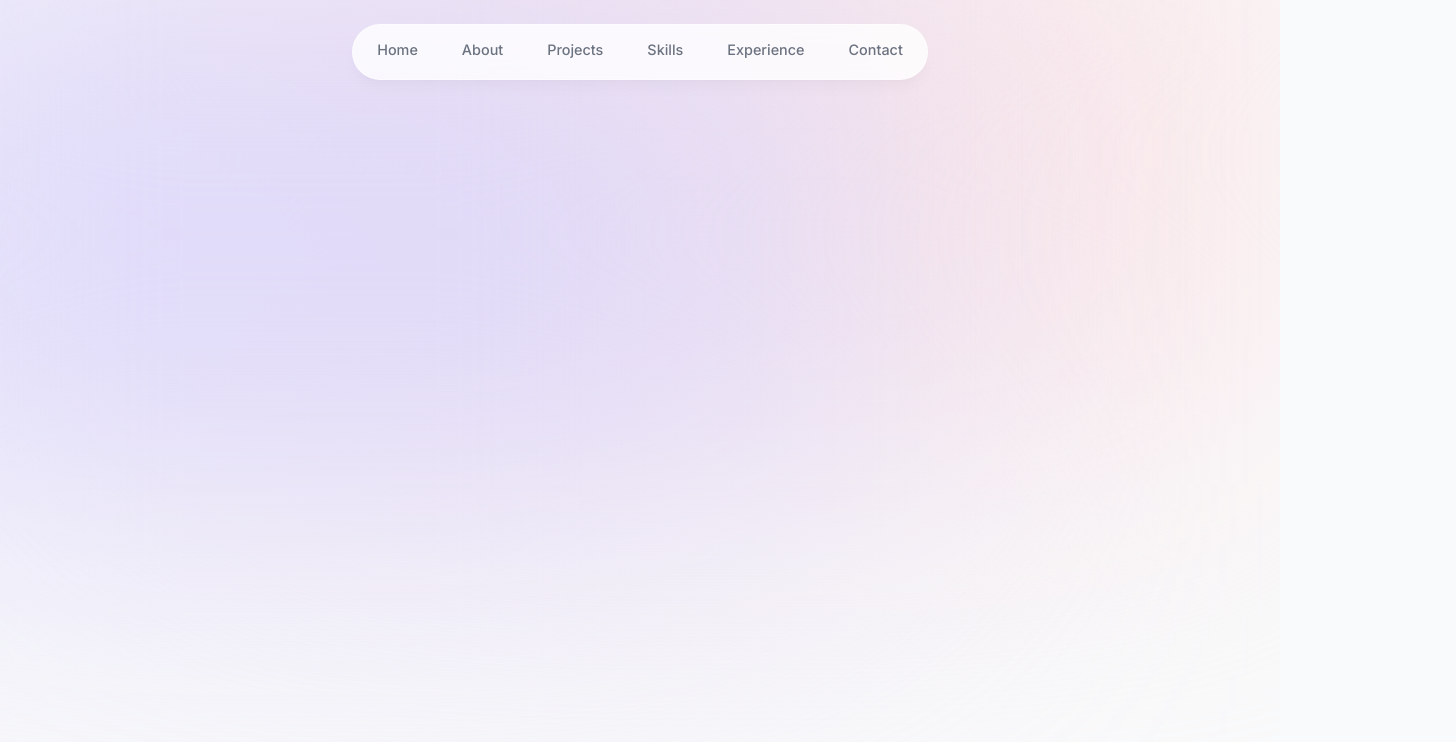
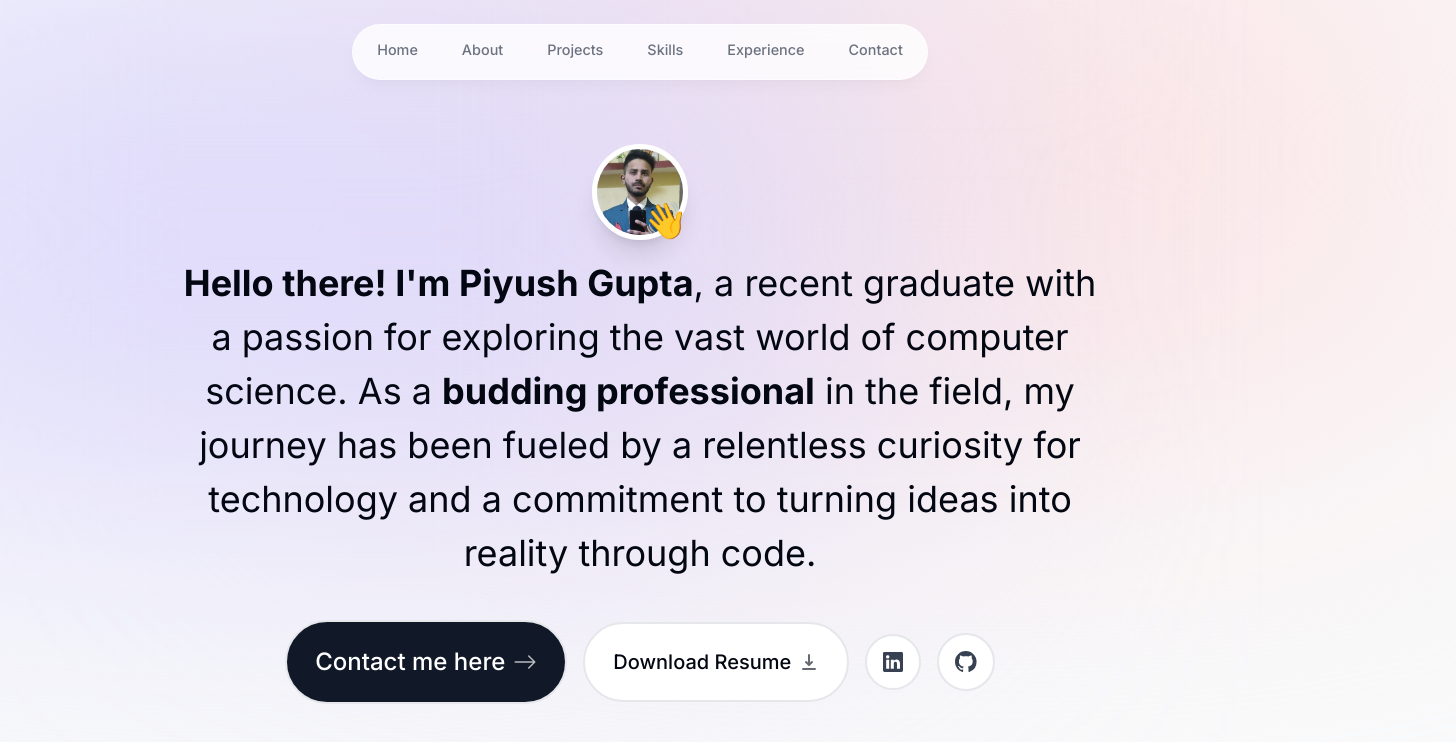
Before and after one commit to piyush-gupta123/Portfolio, a Next.js app: page / in a window 1280 px wide. Shown: the top 742 px of the page, 1456 px wide, since content can reach past the window. Built offline with nearby package versions, Linux system fonts and the light colour scheme.

Commit message:
Intro completed

```diff
--- a/app/layout.tsx
+++ b/app/layout.tsx
@@ -16,8 +16,8 @@ export default function RootLayout({
 }) {
   return (
     <html lang="en">
-      <body className={`${inter.className} bg-gray-50 text-gray-950`}>
-        <div className="bg-[#fbe2e3] relative -z-10 top-[-6rem] right-[-11rem] h-[31.25rem]
+      <body className={`${inter.className} bg-gray-50 top-0 text-gray-950 pt-28 sm:pt-36`}>
+        <div className="bg-[#fbe2e3] absolute -z-10 top-[-6rem] right-[-11rem] h-[31.25rem]
         w-[31.25rem] rounded-ful blur-[10rem]
         sm:w-[68.75rem]
         "></div>
--- a/app/page.tsx
+++ b/app/page.tsx
@@ -1,7 +1,9 @@
+import Intro from "@/components/intro";
+
 export default function Home() {
   return (
-    <main className="">
-
+    <main className="flex flex-col items-center px-4">
+      <Intro />
     </main>
   )
 }
--- /dev/null
+++ b/components/intro.tsx
@@ -0,0 +1,95 @@
+"use client";
+
+import Image from "next/image";
+import React from "react";
+import image from "@/public/profile.jpg";
+import { motion } from "framer-motion";
+import Link from "next/link";
+import { BsArrowRight, BsGithub, BsLinkedin } from "react-icons/bs";
+import { HiDownload } from "react-icons/hi";
+
+export default function Intro() {
+  return (
+    <section className="mb-28 max-w-[60rem] text-center sm:mb-0">
+      <div className="flex items-center justify-center">
+        <div className="relative">
+          <motion.div
+            initial={{ opacity: 0, scale: 0 }}
+            animate={{ opacity: 1, scale: 1 }}
+            transition={{
+              type: "tween",
+              duration: 0.2,
+            }}
+          >
+            <Image
+              src={image}
+              alt="Piyush Profile"
+              width="192"
+              height="192"
+              quality="95"
+              priority={true}
+              className="h-24 w-24 rounded-full border-[0.35rem] border-white
+                object-cover shadow-xl"
+            />
+            <motion.span
+              className="text-4xl absolute bottom-0 right-0"
+              initial={{ opacity: 0, scale: 0 }}
+              animate={{ opacity: 1, scale: 1 }}
+              transition={{
+                type: "spring",
+                stiffness: 125,
+                delay: 0.1,
+                duration: 0.7,
+              }}
+            >
+              👋
+            </motion.span>
+          </motion.div>
+        </div>
+      </div>
+      <motion.p
+        className="mb-10 mt-4 px-4 font-small text-m !leading-[1.5] sm:text-4xl"
+        initial={{ opacity: 0, y: 100 }}
+        animate={{ opacity: 1, y: 0 }}
+      >
+        <span className="font-bold">Hello there! I'm Piyush Gupta</span>, a
+        recent graduate with a passion for exploring the vast world of computer
+        science. As a <span className="font-bold">budding professional</span> in
+        the field, my journey has been fueled by a relentless curiosity for
+        technology and a commitment to turning ideas into reality through code.
+      </motion.p>
+
+      <motion.div className="flex flex-col sm:flex-row gap-4 px-4 text-lg font-medium items-center justify-center"
+        initial={{ opacity: 0, y: 100 }}
+        animate={{ opacity: 1, y: 0 }}
+        transition={{
+            delay: 0.1,
+        }}
+      >
+        <Link
+          href="#contact"
+          className="bg-gray-900 px-7 py-6 text-white flex items-center gap-2 rounded-full
+           text-2xl border-2 cursor-pointer outline-none focus:scale-110 hover:scale-110 hover:bg-gray-900
+           active:scale-105 transition group"
+        >
+          Contact me here <BsArrowRight className="opacity-70 group-hover:translate-x-1 transition" />
+        </Link>
+        <a className="bg-white text-xl px-7 py-6 flex items-center gap-2 border-2 rounded-full cursor-pointer outline-none focus:scale-110 hover:scale-110 hover:bg-white
+           active:scale-105 transition group">
+          Download Resume <HiDownload className="opacity-60 group-hover:translate-y-1 transition" />
+        </a>
+        <a className="bg-white p-4 text-xl text-gray-700 flex items-center gap-2 rounded-full border-2 cursor-pointer outline-none focus:scale-110 hover:scale-110 hover:bg-white
+           active:scale-105 transition group">
+          <BsLinkedin />
+        </a>
+        <a
+          className="bg-white p-4 text-gray-700 flex items-center gap-2 rounded-full border-2
+          text-[1.35rem] cursor-pointer outline-none focus:scale-110 hover:scale-110 hover:bg-white
+          active:scale-105 transition group"
+        >
+          <BsGithub />
+        </a>
+      </motion.div>
+    </section>
+  );
+}
```
Also changed, not shown: .eslintrc.json, public/profile.jpg (added).
